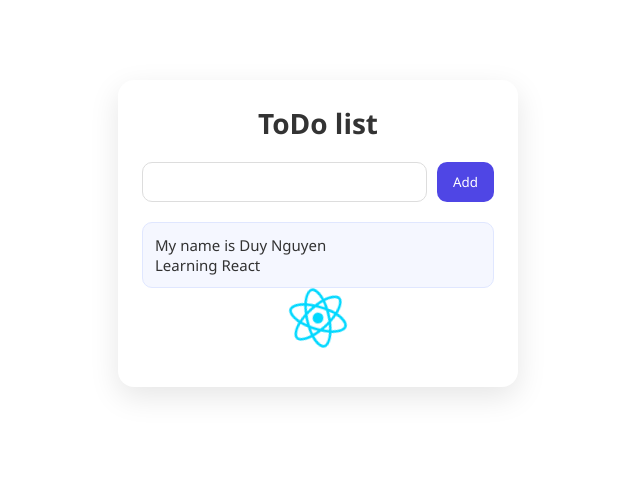
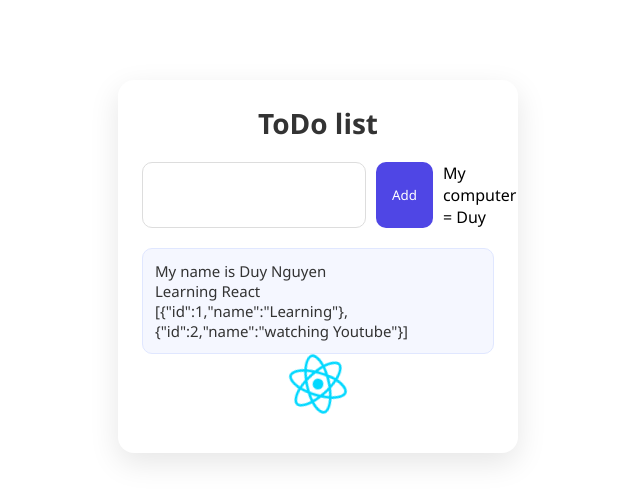
Before and after one commit to duynguyen1312004/react-learning, a React (Vite) app: page / in a window 1280 px wide. Shown: the top 502 px of the page, without its empty margins (322-962 px from the left). Built offline with nearby package versions, Linux system fonts and the light colour scheme.

Commit message:
feat:control data with State

```diff
--- a/src/App.jsx
+++ b/src/App.jsx
@@ -2,8 +2,12 @@ import "./components/todo/todo.css";
 import TodoNew from "./components/todo/TodoNew.jsx";
 import TodoData from "./components/todo/TodoData.jsx";
 import reactLogo from "./assets/react.svg";
-
+import { useState } from "react";
 const App = () => {
+  const [todoList, setTodoList] = useState([
+    { id: 1, name: "Learning" },
+    { id: 2, name: "watching Youtube" },
+  ]);
   const name = "Duy Nguyen";
   const age = 25;
   const data = {
@@ -12,13 +16,13 @@ const App = () => {
   };
 
   const addNewTodo = (name) => {
-    alert(`call me for ${name}`);
+    alert(`My name's ${name}`);
   };
   return (
     <div className="todo-container">
       <div className="todo-title"> ToDo list</div>
       <TodoNew addNewTodo={addNewTodo} />
-      <TodoData name={name} age={age} data={data} />
+      <TodoData name={name} age={age} data={data} todoList={todoList} />
       <div className="todo-image">
         <img src={reactLogo}></img>
       </div>
--- a/src/components/todo/TodoData.jsx
+++ b/src/components/todo/TodoData.jsx
@@ -1,11 +1,13 @@
 const TodoData = (props) => {
   //props la bien object
-  const { name } = props;
+  const { name, age, data } = props;
   console.log("check props = ", props);
+
   return (
     <div className="todo-data">
       <div> My name is {name} </div>
       <div> Learning React </div>
+      <div>{JSON.stringify(props.todoList)}</div>
     </div>
   );
 };
--- a/src/components/todo/TodoNew.jsx
+++ b/src/components/todo/TodoNew.jsx
@@ -1,11 +1,28 @@
+import { useState } from "react";
 const TodoNew = (props) => {
-  console.log("check props =", props);
+  // console.log("check props =", props);
+  //useState hook (getter/setter)
+  const [valueInput, setValueInput] = useState("Duy");
   const { addNewTodo } = props;
-  addNewTodo("Duy Nguyen");
+  const handleClick = () => {
+    console.log("check valueInput = ", valueInput);
+    // addNewTodo("Duy Nguyen");
+  };
+  const handleOnChange = (name) => {
+    // console.log("handle on change", name);
+    setValueInput(name);
+  };
+
   return (
     <div className="todo-new">
-      <input type="text"></input>
-      <button>Add</button>
+      <input
+        type="text"
+        onChange={(event) => handleOnChange(event.target.value)} //lấy giá trị ô input
+      ></input>
+      <button style={{ cursor: "pointer" }} onClick={handleClick}>
+        Add
+      </button>
+      <div> My computer = {valueInput}</div>
     </div>
   );
 };
```
